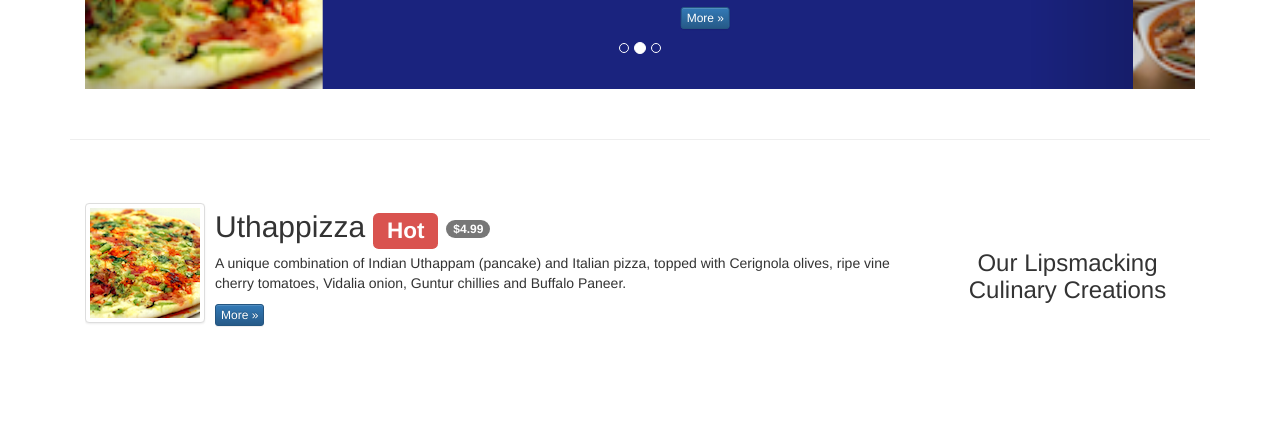
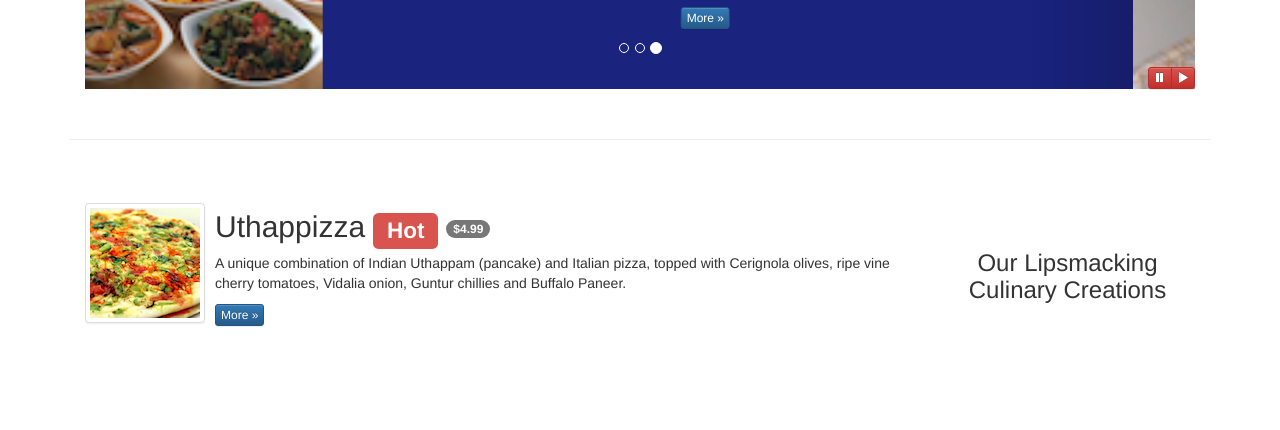
Before and after one commit to yaroslav-rybiak/fullstackcoursera, a plain HTML site: page 02frameworks/conFusion/index.html in a window 1280 px wide. Shown: the part 670-1100 px from the top of the page. Drawn offline with nearby package versions, Linux system fonts and the light colour scheme.

Commit message:
jQuery play and pause carousel

```diff
--- a/02frameworks/conFusion/css/mystyles.css
+++ b/02frameworks/conFusion/css/mystyles.css
@@ -97,3 +97,9 @@ address{
     left: 33%;
     right: 10%;
 }
+
+#carouselButtons {
+    right:0px;
+    position: absolute;
+    bottom: 0px;
+}
--- a/02frameworks/conFusion/index.html
+++ b/02frameworks/conFusion/index.html
@@ -262,6 +262,15 @@
                     <span class="sr-only">Next</span>
                 </a>
 
+                <div class="btn-group" id="carouselButtons">
+                    <button class="btn btn-danger btn-xs" id="carousel-pause">
+                        <span class="glyphicon glyphicon-pause" aria-hidden="true"></span>
+                    </button>
+                    <button class="btn btn-danger btn-xs" id="carousel-play">
+                        <span class="glyphicon glyphicon-play" aria-hidden="true"></span>
+                    </button>
+                </div>
+
             </div>
         </div>
     </div>
@@ -408,5 +417,16 @@
     });
     //end of navbar fix
 </script>
+<script>
+    $(document).ready(function(){
+        $("#mycarousel").carousel( { interval: 1000 } );
+        $("#carousel-pause").click(function(){
+            $("#mycarousel").carousel('pause');
+        });
+        $("#carousel-play").click(function(){
+            $("#mycarousel").carousel('cycle');
+        });
+    });
+</script>
 </body>
 </html>
```
